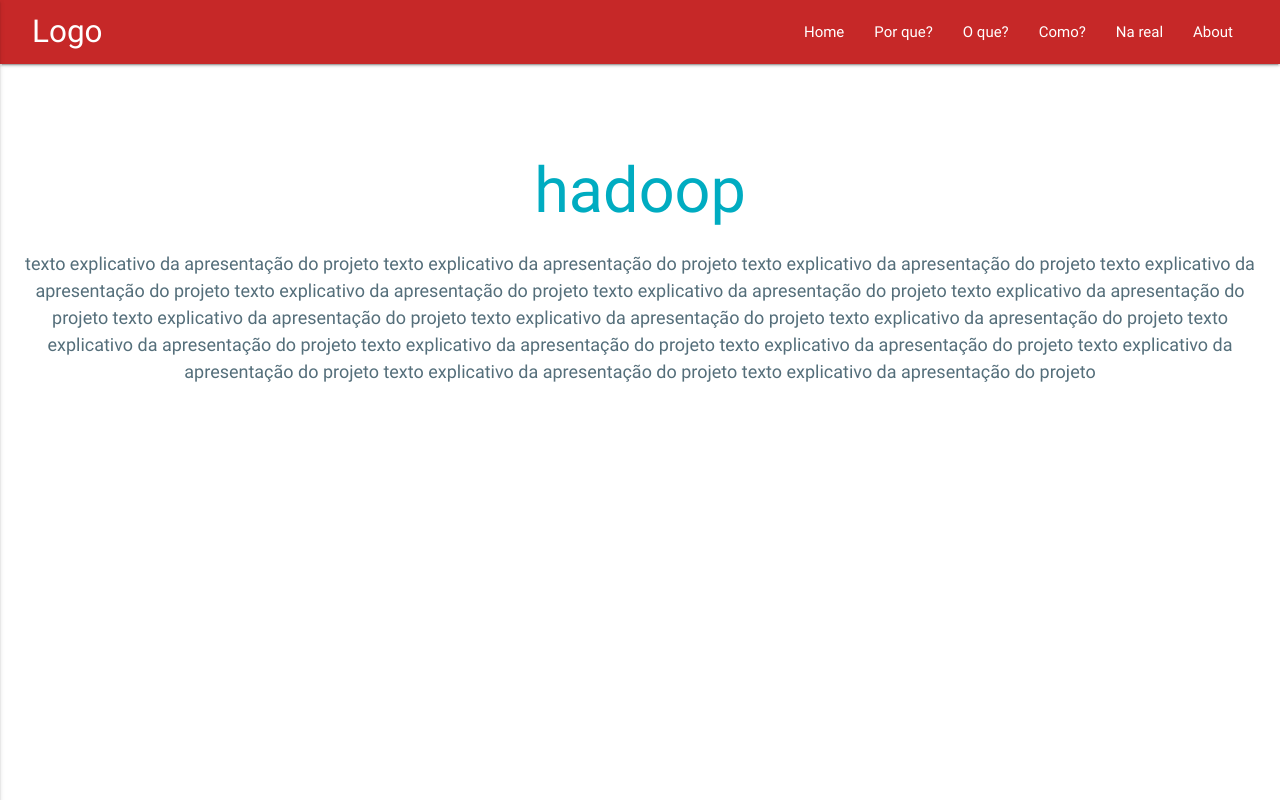
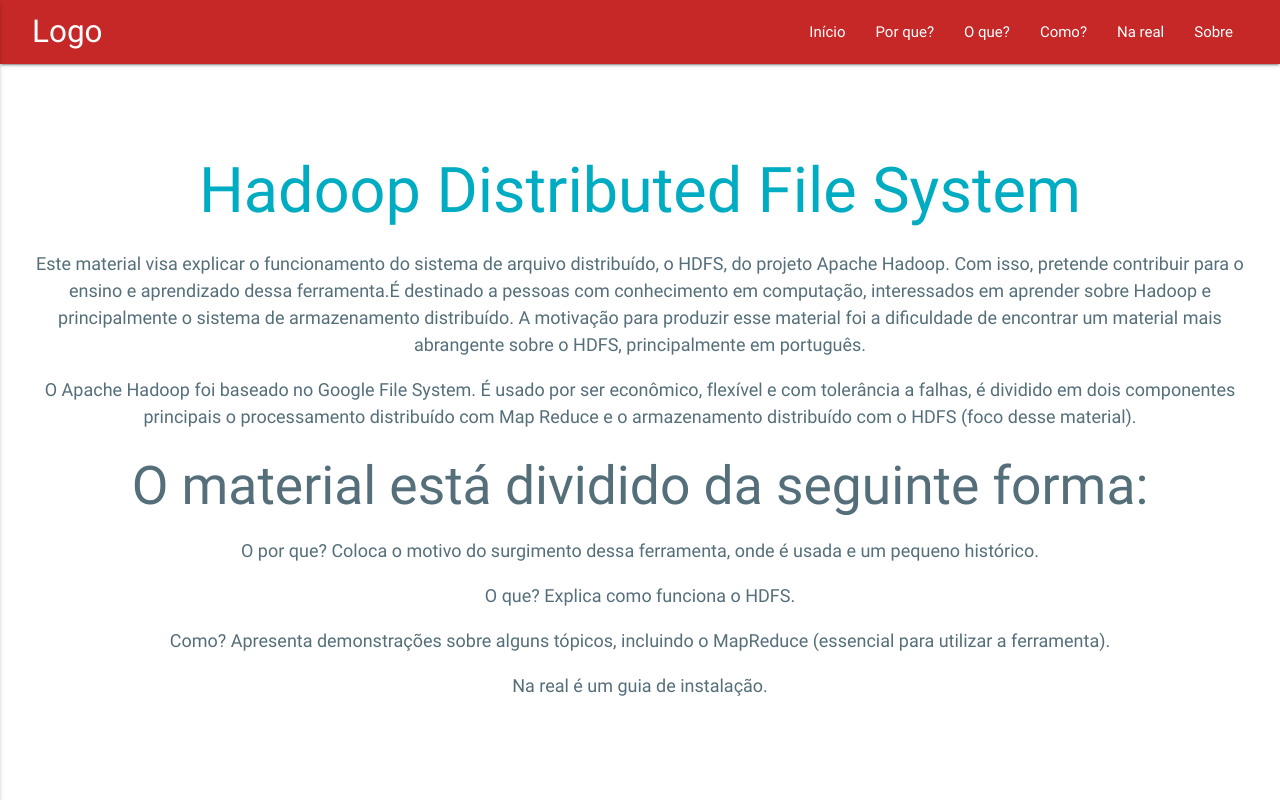
Before and after one commit to anacspengler/tcc, a plain HTML site: page index.html in a window 1280 px wide. Drawn offline with nearby package versions, Linux system fonts and the light colour scheme.

Commit message:
changes on index page

```diff
--- a/index.html
+++ b/index.html
@@ -15,12 +15,12 @@
     <nav class="red darken-3" role="navigation">
       <div class="nav-wrapper container"><a id="logo-container" href="index.html" class="brand-logo">Logo</a>
         <ul class="right hide-on-med-and-down">
-          <li><a href="index.html">Home</a></li>
+          <li><a href="index.html">Início</a></li>
           <li><a href="teoria.html">Por que?</a></li>
           <li><a href="teoria.html#Oque">O que?</a></li>
           <li><a href="demonstracao.html">Como?</a></li>
           <li><a href="instalacao.html">Na real</a></li>
-          <li><a href="about.html">About</a></li>
+          <li><a href="about.html">Sobre</a></li>
         </ul>
 
         <a href="#" data-activates="nav-mobile" class="button-collapse"><i class="material-icons">menu</i></a>
@@ -29,22 +29,32 @@
   </div>
 
    <ul id="nav-mobile" class="side-nav">
-    <li><a href="index.html">Home</a></li>
+    <li><a href="index.html">Início</a></li>
     <li><a href="teoria.html">Por que?</a></li>
     <li><a href="demonstracao.html">Como?</a></li>
     <li><a href="instalacao.html">Na real</a></li>
-    <li><a href="about.html">About</a></li>
+    <li><a href="about.html">Sobre</a></li>
   </ul>
 
 
   <div class="section no-pad-bot" id="index-banner">
     <div class="container">
       <br><br>
-        <h1 class="header center cyan-text text-darken-1">hadoop</h1>
+        <h1 class="header center cyan-text text-darken-1">Hadoop Distributed File System</h1>
       <div class="row center blue-grey-text text-darken-1" style="font-size: large;" >
-        <p>
-          texto explicativo da apresentação do projeto texto explicativo da apresentação do projeto texto explicativo da apresentação do projeto texto explicativo da apresentação do projeto texto explicativo da apresentação do projeto texto explicativo da apresentação do projeto texto explicativo da apresentação do projeto texto explicativo da apresentação do projeto texto explicativo da apresentação do projeto texto explicativo da apresentação do projeto texto explicativo da apresentação do projeto texto explicativo da apresentação do projeto texto explicativo da apresentação do projeto texto explicativo da apresentação do projeto texto explicativo da apresentação do projeto texto explicativo da apresentação do projeto
-        </p>
+        <p>Este material visa explicar o funcionamento do sistema de arquivo distribuído, o HDFS, do projeto Apache Hadoop. Com isso, pretende contribuir para o ensino e aprendizado dessa ferramenta.É destinado a pessoas com conhecimento em computação, interessados em aprender sobre Hadoop e principalmente o sistema de armazenamento distribuído. A motivação para produzir esse material foi a dificuldade de encontrar um material mais abrangente sobre o HDFS, principalmente em português.</p>
+	<p>O Apache Hadoop foi baseado no Google File System. É usado por ser econômico, flexível e com tolerância a falhas, é dividido em dois componentes principais o processamento distribuído com Map Reduce e o armazenamento distribuído com o HDFS (foco desse material).</p>
+
+	<h2> O material está dividido da seguinte forma:</h2>
+
+	<p>O por que? Coloca o motivo do surgimento dessa ferramenta, onde é usada e um pequeno histórico.</p>
+
+	<p>O que? Explica como funciona o HDFS.</p>
+
+	<p>Como? Apresenta demonstrações sobre alguns tópicos, incluindo o MapReduce (essencial para utilizar a ferramenta).</p>
+
+	<p>Na real é um guia de instalação.</p>
+       </p>
       </div>
       <br><br>
     </div>
```
